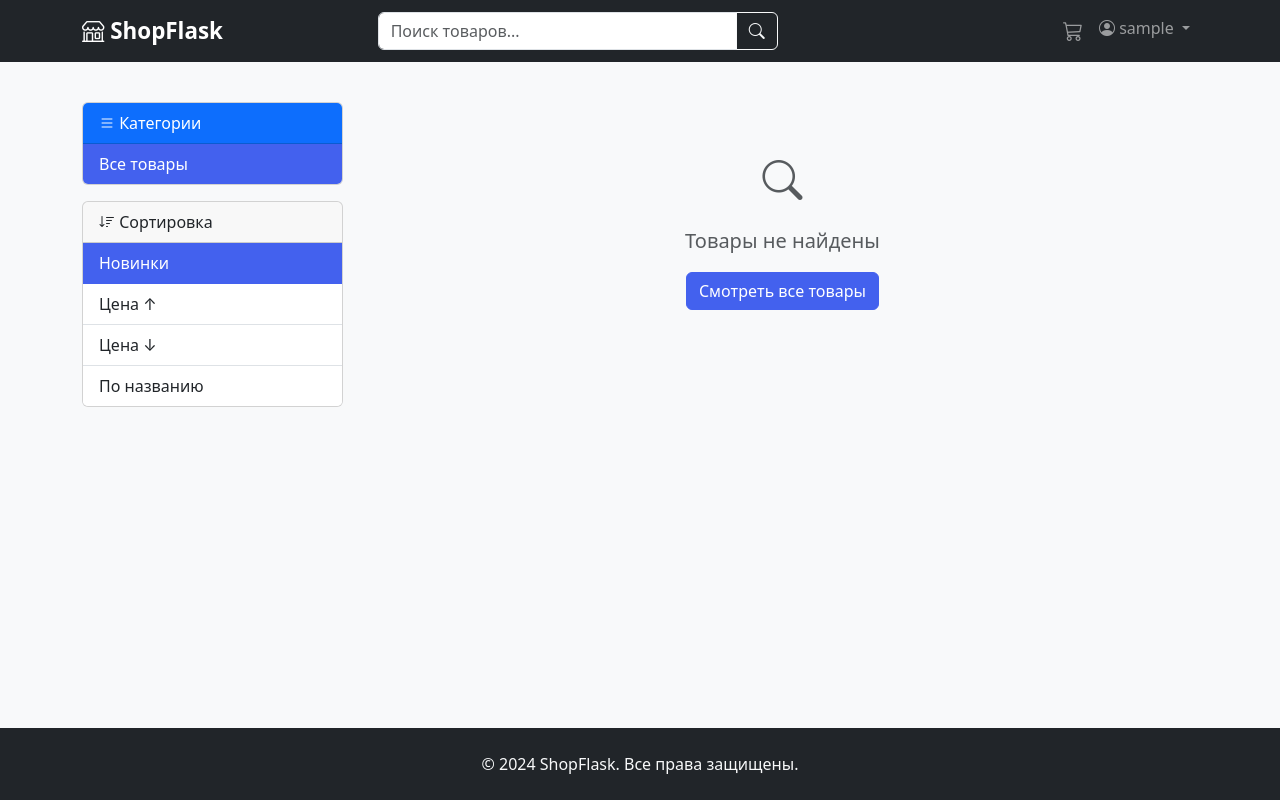
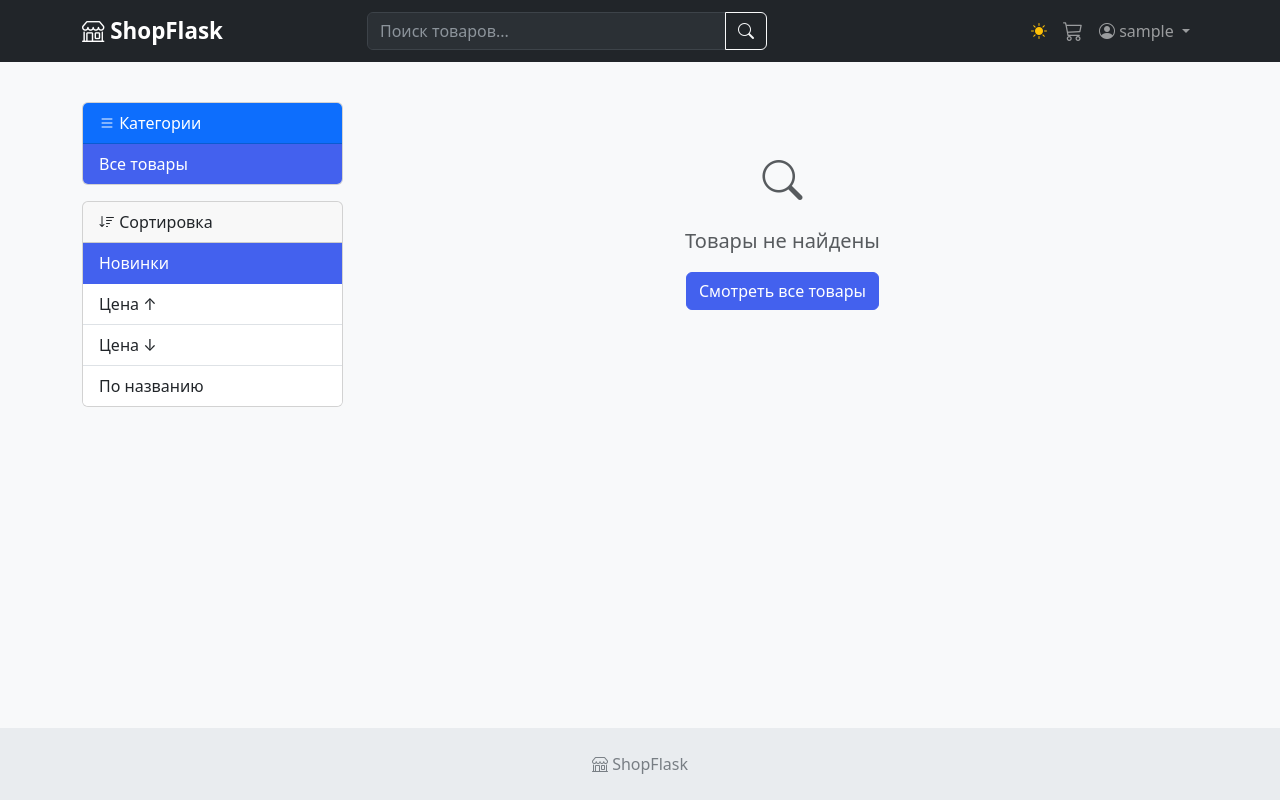
Before and after one commit to HoldoOK/FlaskProject, a Flask app: page / in a window 1280 px wide. Run offline with Flask 3, Linux system fonts and the light colour scheme; the visitor is signed in with stand-in values (Sample User, id 1); data that the repository does not hold is empty.

Commit message:
Added theme changing, fixed wrong timezone in the date

```diff
--- a/app.py
+++ b/app.py
@@ -1,4 +1,5 @@
 # app.py
+from datetime import datetime, timedelta, timezone
 import os
 import uuid
 from functools import wraps
@@ -22,7 +23,6 @@ db.init_app(app)
 migrate = Migrate(app, db)
 from api import api_bp
 app.register_blueprint(api_bp)
-
 login_manager = LoginManager(app)
 login_manager.login_view = 'login'
 login_manager.login_message = 'Пожалуйста, войдите в аккаунт'
@@ -33,6 +33,16 @@ login_manager.login_message_category = 'warning'
 def load_user(user_id):
     return User.query.get(int(user_id))
 
+
+MOSCOW_OFFSET = timezone(timedelta(hours=3))
+
+
+@app.template_filter('moscow_time')
+def moscow_time_filter(dt, fmt='%d.%m.%Y %H:%M'):
+    """Конвертирует UTC время в московское (GMT+3)"""
+    if dt is None:
+        return ''
+    return (dt + timedelta(hours=3)).strftime(fmt)
 
 # ============ УТИЛИТЫ ============
 
@@ -295,7 +305,6 @@ def checkout():
         db.session.add(order)
 
         for item in items:
-            # Проверяем наличие
             if item.product.stock < item.quantity:
                 flash(f'Недостаточно товара "{item.product.name}" на складе', 'danger')
                 return redirect(url_for('cart'))
@@ -303,15 +312,13 @@ def checkout():
             order_item = OrderItem(
                 order=order,
                 product_id=item.product_id,
+                product_name=item.product.name,  # <-- сохраняем название
                 quantity=item.quantity,
                 price=item.product.price
             )
             db.session.add(order_item)
-
-            # Уменьшаем остаток на складе
             item.product.stock -= item.quantity
 
-        # Очищаем корзину
         CartItem.query.filter_by(user_id=current_user.id).delete()
         db.session.commit()
 
@@ -459,6 +466,9 @@ def delete_product(product_id):
         if os.path.exists(old_path):
             os.remove(old_path)
 
+    # Обнуляем product_id в существующих заказах (товар удалён, но история остаётся)
+    OrderItem.query.filter_by(product_id=product_id).update({'product_id': None})
+
     db.session.delete(product)
     db.session.commit()
     flash(f'Товар "{product.name}" удалён', 'info')
--- a/static/css/style.css
+++ b/static/css/style.css
@@ -1,17 +1,151 @@
 /* static/css/style.css */
+
+/* ============ ОСНОВНОЕ ============ */
 
 body {
     min-height: 100vh;
     display: flex;
     flex-direction: column;
-    background-color: #f8f9fa;
+    transition: background-color 0.3s ease, color 0.3s ease;
 }
 
 main {
     flex: 1;
 }
 
-/* Карточки товаров */
+/* ============ ТЕМА ============ */
+
+/* Светлая тема (по умолчанию) */
+[data-bs-theme="light"] body {
+    background-color: #f8f9fa;
+}
+
+[data-bs-theme="light"] footer {
+    background-color: #e9ecef;
+    color: #495057;
+}
+
+[data-bs-theme="light"] .product-card {
+    background-color: #fff;
+}
+
+[data-bs-theme="light"] .navbar {
+    background-color: #212529 !important;
+}
+
+/* Тёмная тема */
+[data-bs-theme="dark"] body {
+    background-color: #1a1d21;
+}
+
+[data-bs-theme="dark"] footer {
+    background-color: #2b3035;
+    color: #adb5bd;
+}
+
+[data-bs-theme="dark"] .product-card {
+    background-color: #2b3035;
+    border-color: #3d4349;
+}
+
+[data-bs-theme="dark"] .card {
+    border-color: #3d4349;
+}
+
+[data-bs-theme="dark"] .navbar {
+    background-color: #2b3035 !important;
+}
+
+[data-bs-theme="dark"] .table {
+    --bs-table-bg: transparent;
+}
+
+[data-bs-theme="dark"] .list-group-item {
+    background-color: #2b3035;
+    border-color: #3d4349;
+    color: #dee2e6;
+}
+
+[data-bs-theme="dark"] .list-group-item:hover {
+    background-color: #343a40;
+}
+
+[data-bs-theme="dark"] .list-group-item.active {
+    background-color: #4361ee;
+    border-color: #4361ee;
+}
+
+[data-bs-theme="dark"] .form-control,
+[data-bs-theme="dark"] .form-select {
+    background-color: #2b3035;
+    border-color: #3d4349;
+    color: #dee2e6;
+}
+
+[data-bs-theme="dark"] .form-control:focus,
+[data-bs-theme="dark"] .form-select:focus {
+    background-color: #343a40;
+    border-color: #4361ee;
+    color: #f8f9fa;
+}
+
+[data-bs-theme="dark"] .dropdown-menu {
+    background-color: #2b3035;
+    border-color: #3d4349;
+}
+
+[data-bs-theme="dark"] .dropdown-item {
+    color: #dee2e6;
+}
+
+[data-bs-theme="dark"] .dropdown-item:hover {
+    background-color: #343a40;
+    color: #fff;
+}
+
+[data-bs-theme="dark"] .breadcrumb-item a {
+    color: #6ea8fe;
+}
+
+/* ============ КНОПКА ПЕРЕКЛЮЧЕНИЯ ТЕМЫ ============ */
+
+.theme-toggle {
+    background: none;
+    border: none;
+    cursor: pointer;
+    font-size: 1.2rem;
+    padding: 0.375rem 0.5rem;
+    transition: transform 0.3s ease;
+}
+
+.theme-toggle:hover {
+    transform: scale(1.2);
+}
+
+.theme-toggle:focus {
+    box-shadow: none;
+}
+
+.theme-toggle-spin {
+    animation: spin-once 0.3s ease;
+}
+
+@keyframes spin-once {
+    0% { transform: rotate(0deg) scale(1); }
+    50% { transform: rotate(180deg) scale(1.3); }
+    100% { transform: rotate(360deg) scale(1); }
+}
+
+.theme-icon-light {
+    color: #ffc107;
+}
+
+.theme-icon-dark {
+    color: #6ea8fe;
+}
+
+/* ============ КАРТОЧКИ ТОВАРОВ ============ */
+
 .product-card {
     transition: transform 0.2s ease, box-shadow 0.2s ease;
     border: none;
@@ -22,24 +156,35 @@ main {
     box-shadow: 0 8px 25px rgba(0, 0, 0, 0.15) !important;
 }
 
+[data-bs-theme="dark"] .product-card:hover {
+    box-shadow: 0 8px 25px rgba(0, 0, 0, 0.4) !important;
+}
+
 .product-img {
     height: 200px;
     object-fit: cover;
     border-bottom: 1px solid #eee;
 }
 
-/* Навигация */
+[data-bs-theme="dark"] .product-img {
+    border-bottom-color: #3d4349;
+}
+
+/* ============ НАВИГАЦИЯ ============ */
+
 .navbar-brand {
     font-size: 1.4rem;
 }
 
-/* Бейджи скидок */
+/* ============ БЕЙДЖИ ============ */
+
 .badge.position-absolute {
     font-size: 0.85rem;
     z-index: 2;
 }
 
-/* Кнопки */
+/* ============ КНОПКИ ============ */
+
 .btn-primary {
     background-color: #4361ee;
     border-color: #4361ee;
@@ -50,12 +195,25 @@ main {
     border-color: #3a56d4;
 }
 
-/* Футер */
+/* ============ ФУТЕР ============ */
+
 footer {
     margin-top: auto;
+    transition: background-color 0.3s ease, color 0.3s ease;
 }
 
-/* Админ-панель — карточки статистики */
+footer a {
+    color: inherit;
+    opacity: 0.7;
+    transition: opacity 0.2s;
+}
+
+footer a:hover {
+    opacity: 1;
+}
+
+/* ============ АДМИН-ПАНЕЛЬ ============ */
+
 .card.bg-primary,
 .card.bg-success,
 .card.bg-info,
@@ -70,25 +228,43 @@ footer {
     transform: scale(1.05);
 }
 
-/* Таблицы */
+/* ============ ТАБЛИЦЫ ============ */
+
 .table th {
     font-weight: 600;
     white-space: nowrap;
 }
 
-/* Форма поиска */
+/* ============ ПОИСК ============ */
+
 .navbar .form-control:focus {
     box-shadow: none;
     border-color: #fff;
 }
 
-/* Сайдбар */
-.list-group-item.active {
+/* ============ САЙДБАР ============ */
+
+[data-bs-theme="light"] .list-group-item.active {
     background-color: #4361ee;
     border-color: #4361ee;
 }
 
-/* Адаптивность */
+/* ============ ПЛАВНЫЕ ПЕРЕХОДЫ ============ */
+
+.card,
+.list-group-item,
+.form-control,
+.form-select,
+.btn,
+.navbar,
+.table,
+.dropdown-menu,
+.alert {
+    transition: background-color 0.3s ease, border-color 0.3s ease, color 0.3s ease;
+}
+
+/* ============ АДАПТИВНОСТЬ ============ */
+
 @media (max-width: 768px) {
     .product-img {
         height: 180px;
--- /dev/null
+++ b/static/js/theme.js
@@ -0,0 +1,60 @@
+// static/js/theme.js
+
+document.addEventListener('DOMContentLoaded', function () {
+    const STORAGE_KEY = 'shopflask-theme';
+    const html = document.documentElement;
+    const toggleBtn = document.getElementById('themeToggle');
+    const lightIcon = document.querySelector('.theme-icon-light');
+    const darkIcon = document.querySelector('.theme-icon-dark');
+
+    // Определяем сохранённую или системную тему
+    function getPreferredTheme() {
+        const saved = localStorage.getItem(STORAGE_KEY);
+        if (saved) return saved;
+        return window.matchMedia('(prefers-color-scheme: dark)').matches ? 'dark' : 'light';
+    }
+
+    // Обновляем иконку
+    function updateIcon(theme) {
+        if (!lightIcon || !darkIcon) return;
+        if (theme === 'dark') {
+            lightIcon.classList.add('d-none');
+            darkIcon.classList.remove('d-none');
+        } else {
+            lightIcon.classList.remove('d-none');
+            darkIcon.classList.add('d-none');
+        }
+    }
+
+    // Применяем тему
+    function applyTheme(theme) {
+        html.setAttribute('data-bs-theme', theme);
+        localStorage.setItem(STORAGE_KEY, theme);
+        updateIcon(theme);
+    }
+
+    // Переключение
+    function toggleTheme() {
+        const current = html.getAttribute('data-bs-theme');
+        const next = current === 'dark' ? 'light' : 'dark';
+        applyTheme(next);
+    }
+
+    // Применяем тему сразу при загрузке
+    applyTheme(getPreferredTheme());
+
+    // Вешаем обработчик клика
+    if (toggleBtn) {
+        toggleBtn.addEventListener('click', function (e) {
+            e.preventDefault();
+            toggleTheme();
+        });
+    }
+
+    // Слушаем смену системной темы
+    window.matchMedia('(prefers-color-scheme: dark)').addEventListener('change', function (e) {
+        if (!localStorage.getItem(STORAGE_KEY)) {
+            applyTheme(e.matches ? 'dark' : 'light');
+        }
+    });
+});
--- a/templates/admin_orders.html
+++ b/templates/admin_orders.html
@@ -54,7 +54,7 @@
                         <span class="badge bg-info">{{ order.status_label }}</span>
                     {% endif %}
                 </td>
-                <td>{{ order.created_at.strftime('%d.%m.%Y %H:%M') }}</td>
+                <td>{{ order.created_at | moscow_time }}</td>
                 <td>
                     <a href="{{ url_for('admin_order_detail', order_id=order.id) }}" class="btn btn-sm btn-outline-primary">
                         <i class="bi bi-eye"></i>
--- a/templates/admin_panel.html
+++ b/templates/admin_panel.html
@@ -108,7 +108,7 @@
                             <span class="badge bg-info">{{ order.status_label }}</span>
                         {% endif %}
                     </td>
-                    <td>{{ order.created_at.strftime('%d.%m.%Y %H:%M') }}</td>
+                    <td>{{ order.created_at | moscow_time }}</td>
                 </tr>
                 {% endfor %}
             </tbody>
--- a/templates/admin_users.html
+++ b/templates/admin_users.html
@@ -31,7 +31,7 @@
                         <span class="badge bg-secondary">Покупатель</span>
                     {% endif %}
                 </td>
-                <td>{{ user.created_at.strftime('%d.%m.%Y') }}</td>
+                <td>{{ user.created_at | moscow_time('%d.%m.%Y') }}</td>
                 <td>{{ user.orders.count() }}</td>
                 <td>
                     <form action="{{ url_for('toggle_admin', user_id=user.id) }}" method="POST"
--- a/templates/base.html
+++ b/templates/base.html
@@ -1,17 +1,29 @@
 <!-- templates/base.html -->
 <!DOCTYPE html>
-<html lang="ru">
+<html lang="ru" data-bs-theme="light">
 <head>
     <meta charset="UTF-8">
     <meta name="viewport" content="width=device-width, initial-scale=1.0">
     <title>{% block title %}ShopFlask{% endblock %}</title>
+
+    <!-- Мгновенное применение темы до отрисовки -->
+    <script>
+        (function() {
+            var theme = localStorage.getItem('shopflask-theme');
+            if (!theme) {
+                theme = window.matchMedia('(prefers-color-scheme: dark)').matches ? 'dark' : 'light';
+            }
+            document.documentElement.setAttribute('data-bs-theme', theme);
+        })();
+    </script>
+
     <link href="https://cdn.jsdelivr.net/npm/bootstrap@5.3.0/dist/css/bootstrap.min.css" rel="stylesheet">
     <link href="https://cdn.jsdelivr.net/npm/bootstrap-icons@1.10.0/font/bootstrap-icons.css" rel="stylesheet">
     <link href="{{ url_for('static', filename='css/style.css') }}" rel="stylesheet">
 </head>
 <body>
     <!-- Навигация -->
-    <nav class="navbar navbar-expand-lg navbar-dark bg-dark sticky-top">
+    <nav class="navbar navbar-expand-lg sticky-top" data-bs-theme="dark">
         <div class="container">
             <a class="navbar-brand fw-bold" href="{{ url_for('index') }}">
                 <i class="bi bi-shop"></i> ShopFlask
@@ -31,7 +43,17 @@
                     </div>
                 </form>
 
-                <ul class="navbar-nav ms-auto">
+                <ul class="navbar-nav ms-auto align-items-center">
+
+                    <!-- Переключатель темы -->
+                    <!-- Переключатель темы — внутри <ul class="navbar-nav ..."> -->
+                <li class="nav-item">
+                    <button class="btn btn-link nav-link" id="themeToggle" title="Сменить тему" type="button">
+                        <i class="bi bi-sun-fill theme-icon-light"></i>
+                        <i class="bi bi-moon-fill theme-icon-dark d-none"></i>
+                    </button>
+                </li>
+
                     {% if current_user.is_authenticated %}
                         <!-- Корзина -->
                         <li class="nav-item">
@@ -115,13 +137,17 @@
     {% endif %}
 
     <!-- Футер -->
-    <footer class="bg-dark text-light py-4 mt-5">
+    <footer class="py-4 mt-5">
         <div class="container text-center">
-            <p class="mb-0">&copy; 2024 ShopFlask. Все права защищены.</p>
+            <a href="{{ url_for('index') }}" class="text-decoration-none">
+                <i class="bi bi-shop"></i> ShopFlask
+            </a>
         </div>
     </footer>
 
     <script src="https://cdn.jsdelivr.net/npm/bootstrap@5.3.0/dist/js/bootstrap.bundle.min.js"></script>
+    <script src="{{ url_for('static', filename='js/theme.js') }}"></script>
     {% block scripts %}{% endblock %}
 </body>
+</body>
 </html>
--- a/templates/orders.html
+++ b/templates/orders.html
@@ -21,7 +21,7 @@
             {% for order in orders %}
             <tr>
                 <td>{{ order.id }}</td>
-                <td>{{ order.created_at.strftime('%d.%m.%Y %H:%M') }}</td>
+                <td>{{ order.created_at | moscow_time }}</td>
                 <td class="fw-bold">{{ "%.2f"|format(order.total) }} ₽</td>
                 <td>
                     {% if order.status == 'pending' %}
```
Also changed, not shown: api.py (+9 -3 lines), models.py (+20 -2 lines), templates/admin_order_detail.html (+12 -2 lines), templates/order_detail.html (+11 -4 lines).
